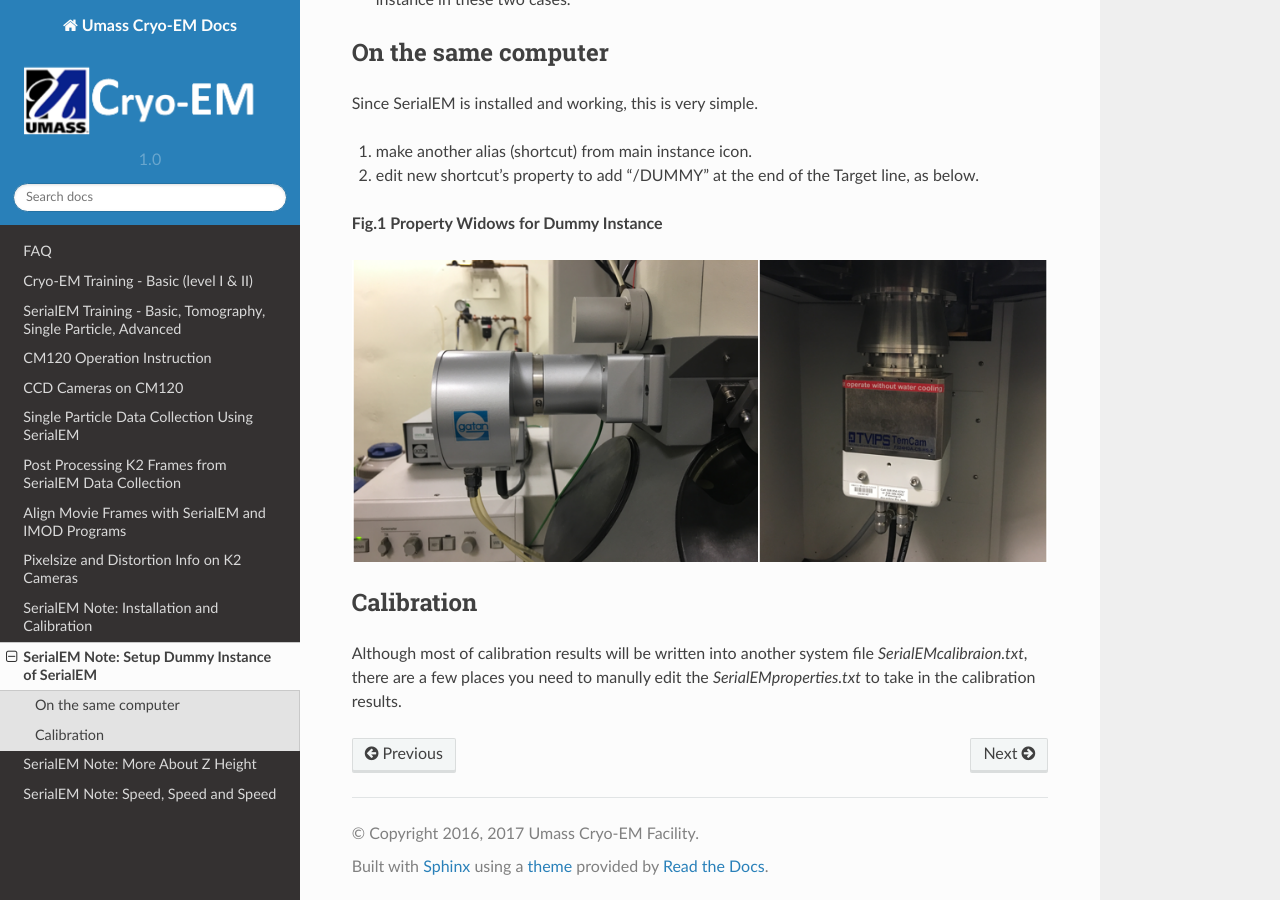
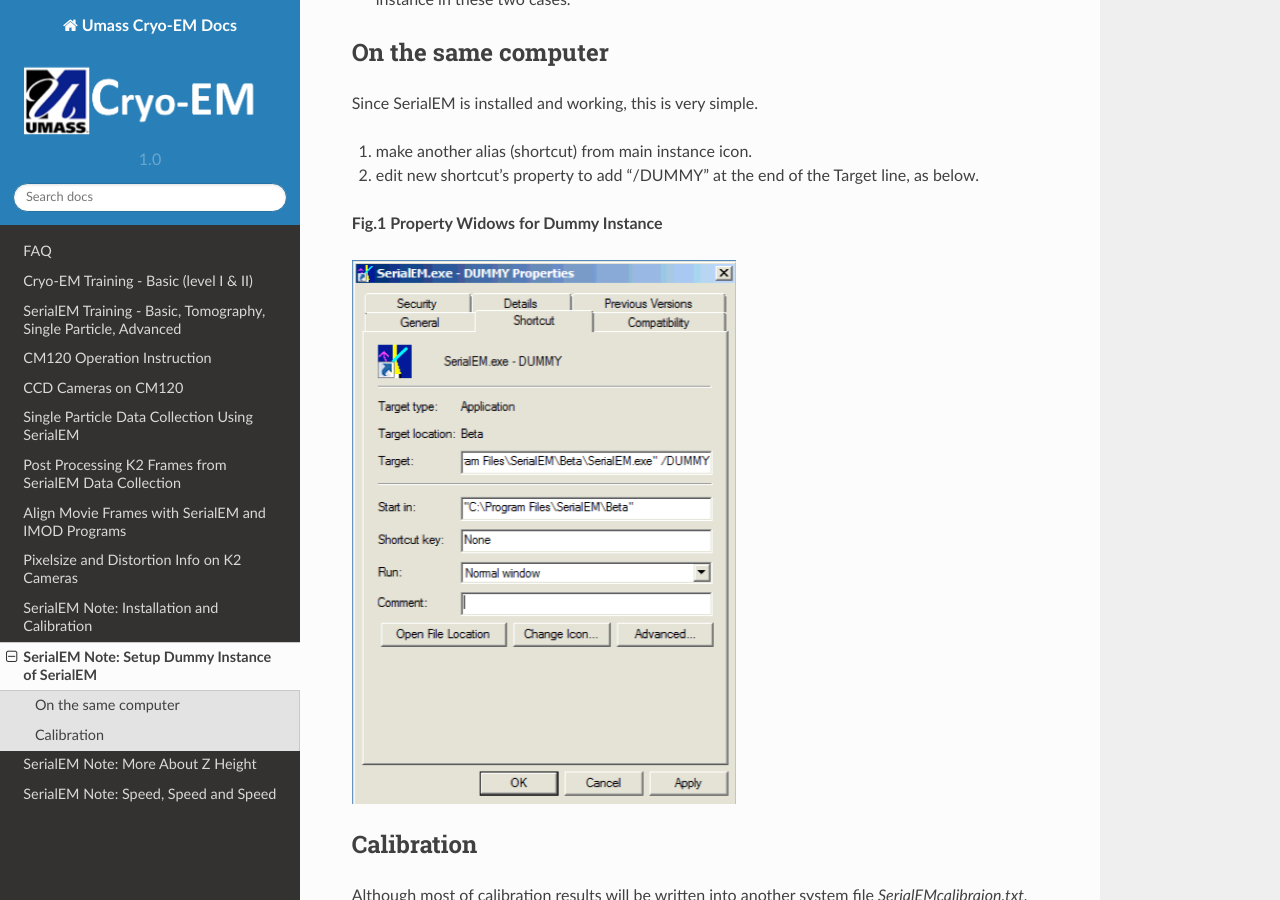
Before and after one commit to xuchen66/sphinx-emdocs, a Sphinx documentation site: the page built from source/serialEM-note-setup-dummy.rst, in a window 1280 px wide and 900 px high, scrolled down 371 px. Built offline with Sphinx 7.4.7 and the Read the Docs theme 2.0.0, drawn with Linux system fonts in a browser that asks for light colours; pages that are not in the unit, such as notebooks, are missing from menus.

Commit message:
Update serialEM-note-setup-dummy.rst

```diff
--- a/source/serialEM-note-setup-dummy.rst
+++ b/source/serialEM-note-setup-dummy.rst
@@ -27,7 +27,7 @@
 
 **Fig.1 Property Widows for Dummy Instance**
 
-.. image:: ../images/orius-224hd.png
+.. image:: ../images/serialem-dummy-property.png
 ..   :height: 544 px
 ..   :width: 384 px
    :scale: 100 %
```
